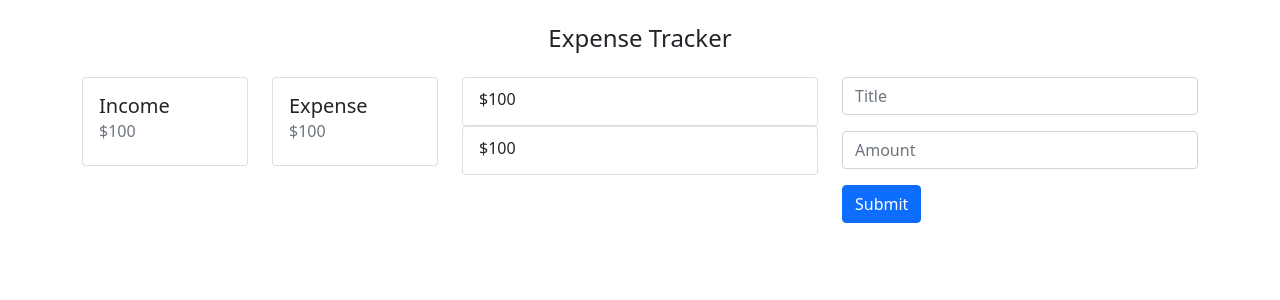
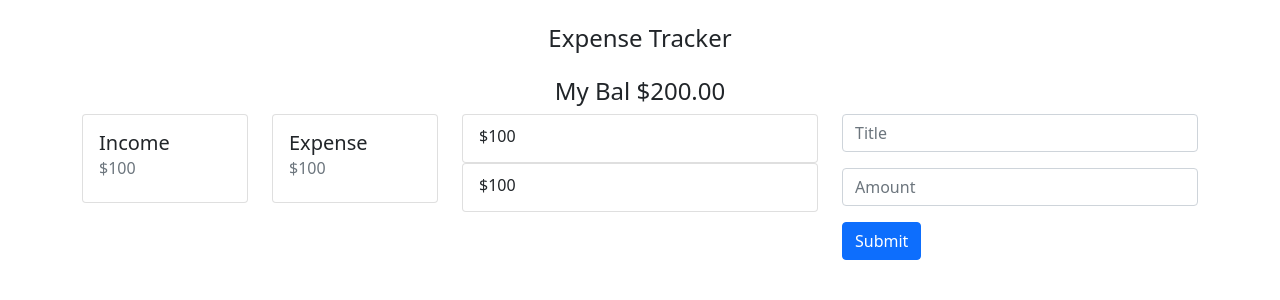
Before and after one commit to rajrachchh14/react-expensetracker, a React (Create React App) app: page / in a window 1280 px wide. Shown: the top 300 px of the page. Built offline with nearby package versions, Linux system fonts and the light colour scheme.

Commit message:
1 file modified

```diff
--- a/src/App.js
+++ b/src/App.js
@@ -6,8 +6,9 @@ export default function App() {
       <div className="container mt-4">
         <h4 className="text-center mb-4">Expense Tracker </h4>
         <div className="row">
+          <h4 className="text-center">My Bal $200.00</h4>
           {/*
-           <h4 className="text-center">My Bal $200.00</h4>
+
           <div class="col-4">
             <h4 className="text-center">History </h4>
           </div>
```
